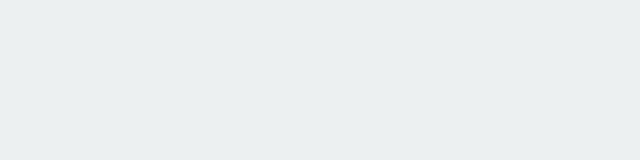
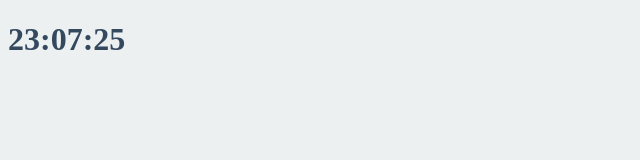
Before and after one commit to ganett33/vanilla_js, a plain HTML site: page index.html in a window 1280 px wide. Shown: the whole page, without its empty margins (0-640 px from the left). Drawn offline with Linux system fonts and the light colour scheme.

Commit message:
Clock done

```diff
--- a/clock.js
+++ b/clock.js
@@ -0,0 +1,17 @@
+const clockContainer = document.querySelector(".js-clock"),
+  clockTitle = clockContainer.querySelector("h1");
+
+function getTime() {
+  const date = new Date();
+  const minutes = date.getMinutes();
+  const hours = date.getHours();
+  const seconds = date.getSeconds();
+  clockTitle.innerText = `${hours < 10 ? `0${hours}` : hours}:${minutes < 10 ? `0${minutes}` : minutes}:${seconds < 10 ? `0${seconds}` : seconds}`;
+}
+
+function init() {
+  getTime();
+  setInterval(getTime,1000)
+}
+
+init();
--- a/index.html
+++ b/index.html
@@ -7,7 +7,14 @@
     <link rel="stylesheet" href="index.css" >
     <title>Momentum</title>
 </head>
+
 <body>
+    <div class="js-clock">
+        <h1>00:00</h1>
+    </div>
+
+
     <script src="clock.js"></script>
 </body>
+
 </html>
```
